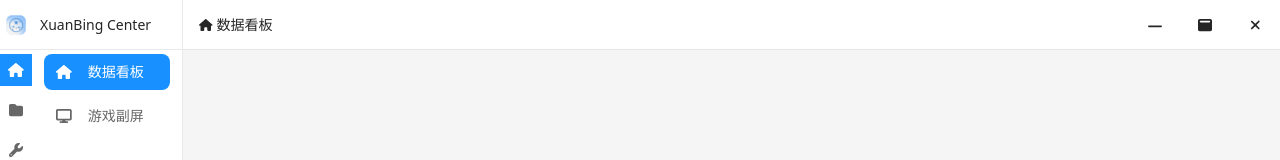
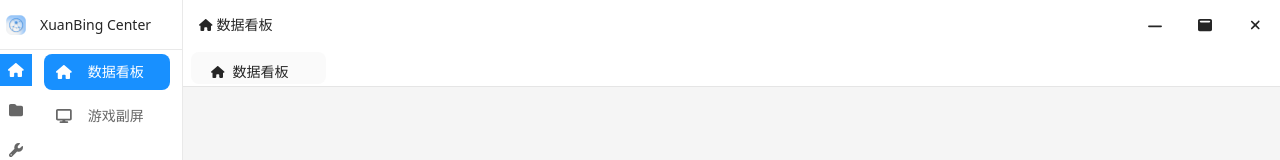
Before and after one commit to xuanbingBank/xuanbing-center, a Vue app: page / in a window 1280 px wide. Shown: the top 160 px of the page. Built offline with nearby package versions, Linux system fonts and the light colour scheme.

Commit message:
✨ feat: 重构AppHeader组件，优化布局，添加页签功能和路由变化监听，提升用户体验

```diff
--- a/src/layouts/AppHeader.vue
+++ b/src/layouts/AppHeader.vue
@@ -1,5 +1,7 @@
 <template>
-  <header class="h-[50px] flex items-center justify-between bg-base-100 border-b border-base-300 webkit-app-region-drag transition-[background-color,border-color,color] duration-300">
+  <header class="flex flex-col bg-base-100 border-b border-base-300 transition-[background-color,border-color,color] duration-300">
+    <!-- 顶部区域 -->
+    <div class="h-[50px] flex items-center justify-between webkit-app-region-drag">
       <!-- 面包屑 -->
       <div class="min-w-[200px] max-w-[400px] flex items-center px-4 webkit-app-region-no-drag">
         <div class="breadcrumbs text-sm w-full">
@@ -54,16 +56,52 @@
           <font-awesome-icon icon="xmark" />
         </button>
       </div>
+    </div>
+
+    <!-- 页签区域 -->
+    <div class="h-[36px] flex items-center px-2 webkit-app-region-no-drag">
+      <div class="tabs tabs-boxed bg-base-200/50 h-[32px]">
+        <a
+          v-for="tab in openedTabs"
+          :key="tab.path"
+          class="tab h-[32px] min-h-[32px] gap-2 px-4"
+          :class="{ 'tab-active': tab.path === route.path }"
+          @click="handleTabClick(tab.path)"
+        >
+          <font-awesome-icon
+            v-if="tab.icon"
+            :icon="['fas', tab.icon]"
+            class="text-xs"
+          />
+          <span>{{ tab.title }}</span>
+          <font-awesome-icon
+            icon="xmark"
+            class="text-xs opacity-0 group-hover:opacity-100 hover:text-error"
+            @click.stop="closeTab(tab.path)"
+          />
+        </a>
+      </div>
+    </div>
   </header>
 </template>
 
 <script lang="ts" setup>
-import { computed } from 'vue'
+import { computed, watch } from 'vue'
 import { useRoute, useRouter } from 'vue-router'
+import { useStorage } from '@vueuse/core'
 import { FontAwesomeIcon } from '@/utils/fontawesome'
+import { useMenu } from '@/hooks/useMenu'
 
 const route = useRoute()
 const router = useRouter()
+const { handleModuleSelect } = useMenu()
+
+// 已打开的页签
+const openedTabs = useStorage('xuanbing-opened-tabs', [{
+  title: '数据看板',
+  path: '/home/dashboard',
+  icon: 'house'
+}])
 
 // 计算面包屑数据
 const breadcrumbs = computed(() => {
@@ -107,6 +145,52 @@ const handleCrumbClick = (path: string) => {
     router.push(path)
   }
 }
+
+// 处理页签点击
+const handleTabClick = (path: string) => {
+  if (path !== route.path) {
+    // 获取目标路由的模块信息
+    const matchedRoute = router.getRoutes().find(r => r.path === path)
+    if (matchedRoute?.meta?.module) {
+      // 先激活对应的模块
+      handleModuleSelect(matchedRoute.meta.module as string)
+    }
+    // 然后跳转到目标路由
+    router.push(path)
+  }
+}
+
+// 关闭页签
+const closeTab = (path: string) => {
+  if (openedTabs.value.length <= 1) return
+  const index = openedTabs.value.findIndex(tab => tab.path === path)
+  if (index > -1) {
+    openedTabs.value.splice(index, 1)
+    // 如果关闭的是当前页签，则跳转到前一个页签
+    if (path === route.path) {
+      const nextTab = openedTabs.value[index - 1] || openedTabs.value[0]
+      router.push(nextTab.path)
+    }
+  }
+}
+
+// 监听路由变化，自动添加页签
+watch(
+  () => route.path,
+  (path) => {
+    if (!openedTabs.value.find(tab => tab.path === path)) {
+      const matchedRoute = router.getRoutes().find(r => r.path === path)
+      if (matchedRoute?.meta?.title) {
+        openedTabs.value.push({
+          title: matchedRoute.meta.title as string,
+          path: path,
+          icon: matchedRoute.meta.icon as string
+        })
+      }
+    }
+  },
+  { immediate: true }
+)
 
 declare global {
   interface Window {
@@ -155,4 +239,17 @@ const closeWindow = () => {
 .breadcrumbs ul li:not(:first-child):before {
   @apply !text-base-content/60 !mx-2;
 }
+
+/* 页签样式 */
+.tabs .tab {
+  @apply transition-colors duration-200;
+}
+
+.tabs .tab-active {
+  @apply !bg-primary text-primary-content;
+}
+
+.tab:hover .opacity-0 {
+  @apply opacity-100;
+}
 </style>
```
Lines whose indentation alone changed are shown as unchanged.
